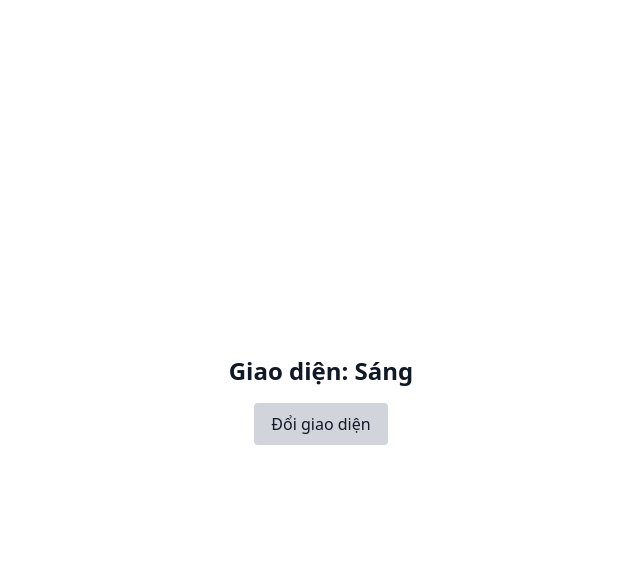
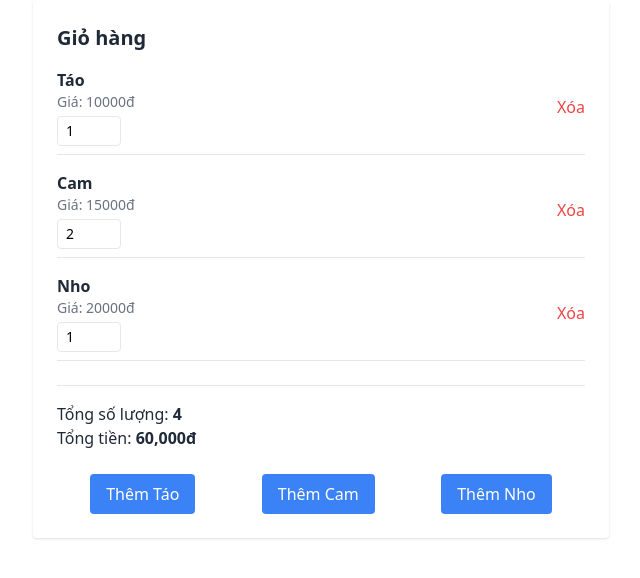
Before and after one commit to NguyenMinh-cn/PhatTrienGiaoDien_DHCN, a React (Vite) app in the folder tuan9/tuan9/: page / in a window 1280 px wide. Shown: the top 578 px of the page, without its empty margins (319-959 px from the left). Built offline with nearby package versions, Linux system fonts and the light colour scheme.

Commit message:
4. Shopping Cart

```diff
--- /dev/null
+++ b/tuan9/tuan9/src/ShoppingCart.jsx
@@ -0,0 +1,126 @@
+import React, { useState } from 'react';
+
+function ShoppingCart() {
+    // Giỏ hàng gồm 3 món: Táo, Cam, Nho
+    const [cartItems, setCartItems] = useState([
+        { id: 1, ten: 'Táo', gia: 10000, soLuong: 1 },
+        { id: 2, ten: 'Cam', gia: 15000, soLuong: 2 },
+        { id: 3, ten: 'Nho', gia: 20000, soLuong: 1 },
+    ]);
+
+    // Thêm sản phẩm vào giỏ
+    const addItem = (ten, gia) => {
+        setCartItems((prevItems) => {
+            const existingItem = prevItems.find((item) => item.ten === ten);
+            if (existingItem) {
+                return prevItems.map((item) =>
+                    item.ten === ten
+                        ? { ...item, soLuong: item.soLuong + 1 }
+                        : item
+                );
+            }
+            return [
+                ...prevItems,
+                { id: prevItems.length + 1, ten, gia, soLuong: 1 },
+            ];
+        });
+    };
+
+    // Xóa sản phẩm khỏi giỏ
+    const removeItem = (id) => {
+        setCartItems(cartItems.filter((item) => item.id !== id));
+    };
+
+    // Cập nhật số lượng
+    const updateQuantity = (id, soLuong) => {
+        setCartItems(
+            cartItems.map((item) =>
+                item.id === id
+                    ? { ...item, soLuong: Math.max(1, soLuong) }
+                    : item
+            )
+        );
+    };
+
+    // Tổng số lượng và tổng tiền
+    const tongSoLuong = cartItems.reduce((sum, item) => sum + item.soLuong, 0);
+    const tongTien = cartItems.reduce(
+        (sum, item) => sum + item.gia * item.soLuong,
+        0
+    );
+
+    return (
+        <div className="p-6 max-w-xl mx-auto bg-white dark:bg-gray-800 rounded shadow">
+            <h2 className="text-xl font-bold mb-4 text-gray-800 dark:text-white">
+                Giỏ hàng
+            </h2>
+
+            <ul className="space-y-4">
+                {cartItems.map((item) => (
+                    <li
+                        key={item.id}
+                        className="flex justify-between items-center border-b pb-2">
+                        <div>
+                            <p className="font-semibold text-gray-800 dark:text-white">
+                                {item.ten}
+                            </p>
+                            <p className="text-sm text-gray-500">
+                                Giá: {item.gia}đ
+                            </p>
+                            <input
+                                type="number"
+                                value={item.soLuong}
+                                onChange={(e) =>
+                                    updateQuantity(
+                                        item.id,
+                                        parseInt(e.target.value)
+                                    )
+                                }
+                                className="mt-1 w-16 border rounded px-2 py-1 text-sm"
+                                min={1}
+                            />
+                        </div>
+                        <button
+                            onClick={() => removeItem(item.id)}
+                            className="text-red-500 hover:underline">
+                            Xóa
+                        </button>
+                    </li>
+                ))}
+            </ul>
+
+            <div className="mt-6 border-t pt-4">
+                <p className="text-gray-800 dark:text-white">
+                    Tổng số lượng:{' '}
+                    <span className="font-bold">{tongSoLuong}</span>
+                </p>
+                <p className="text-gray-800 dark:text-white">
+                    Tổng tiền:{' '}
+                    <span className="font-bold">
+                        {tongTien.toLocaleString()}đ
+                    </span>
+                </p>
+            </div>
+
+            <div className="mt-6 flex justify-around">
+                <button
+                    onClick={() => addItem('Táo', 10000)}
+                    className="bg-blue-500 text-white py-2 px-4 rounded">
+                    Thêm Táo
+                </button>
+                <button
+                    onClick={() => addItem('Cam', 15000)}
+                    className="bg-blue-500 text-white py-2 px-4 rounded">
+                    Thêm Cam
+                </button>
+                <button
+                    onClick={() => addItem('Nho', 20000)}
+                    className="bg-blue-500 text-white py-2 px-4 rounded">
+                    Thêm Nho
+                </button>
+            </div>
+        </div>
+    );
+}
+
+export default ShoppingCart;
--- a/tuan9/tuan9/src/index.css
+++ b/tuan9/tuan9/src/index.css
@@ -2,42 +2,4 @@
 @tailwind components;
 @tailwind utilities;
 :root {
-
 }
-
-h1 {
-  font-size: 3.2em;
-  line-height: 1.1;
-}
-
-button {
-  border-radius: 8px;
-  border: 1px solid transparent;
-  padding: 0.6em 1.2em;
-  font-size: 1em;
-  font-weight: 500;
-  font-family: inherit;
-  background-color: #646cff;
-  cursor: pointer;
-  transition: border-color 0.25s;
-}
-button:hover {
-  border-color: #646cff;
-}
-button:focus,
-button:focus-visible {
-  outline: 4px auto -webkit-focus-ring-color;
-}
-
-@media (prefers-color-scheme: light) {
-  :root {
-    color: #213547;
-    background-color: #ffffff;
-  }
-  a:hover {
-    color: #747bff;
-  }
-  button {
-    background-color: #f9f9f9;
-  }
-}
--- a/tuan9/tuan9/src/main.jsx
+++ b/tuan9/tuan9/src/main.jsx
@@ -5,11 +5,13 @@ import { Provider } from 'react-redux';
 import Todo_List from './Todo_List';
 import storeToDoList from './redux/storeToDoList';
 import ToggleTheme from './ToggleTheme';
+import ShoppingCart from './ShoppingCart';
 
 createRoot(document.getElementById('root')).render(
     <StrictMode>
-        <Provider store={storeToDoList}>
+        {/* <Provider store={storeToDoList}>
             <ToggleTheme />
-        </Provider>
+        </Provider> */}
+        <ShoppingCart />
     </StrictMode>
 );
```
Also changed, not shown: tuan9/tuan9/minh chung/4. Giỏ hàng (Shopping Cart).png (added).
